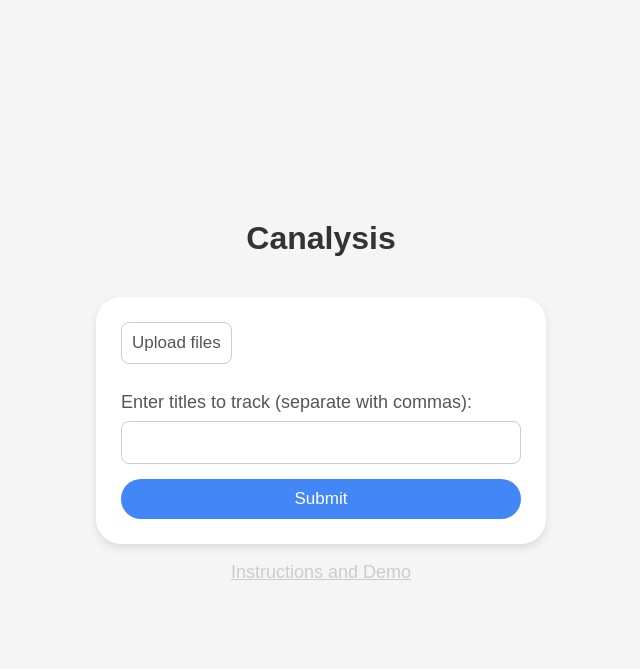
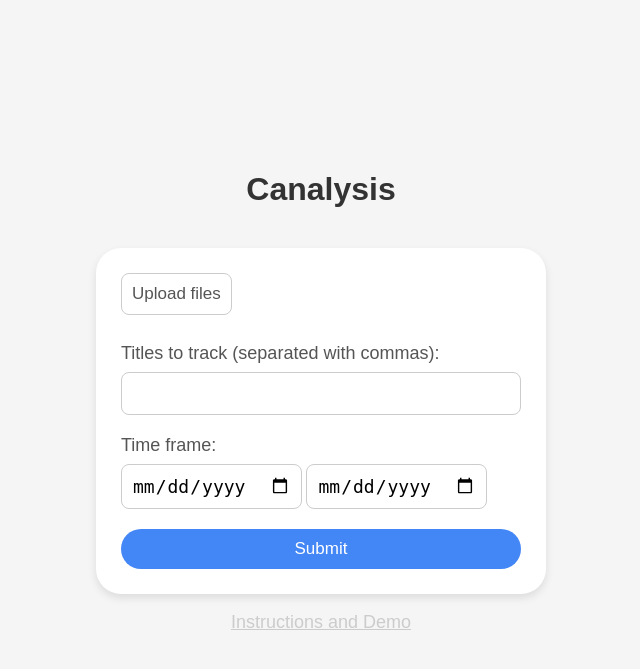
Before and after one commit to noelkronenberg/canalysis, a Flask app: page / in a window 1280 px wide. Shown: the top 669 px of the page, without its empty margins (319-959 px from the left). Run offline with Flask 3, Linux system fonts and the light colour scheme.

Commit message:
fixed recurring tasks, added time frame

```diff
--- a/app.py
+++ b/app.py
@@ -1,12 +1,17 @@
 from flask import Flask, render_template, request
 from icalendar import Calendar
+import recurring_ical_events
+import datetime
 
 app = Flask(__name__)
 
-def calculate_hours(ical_data, titles):
+def calculate_hours(ical_data, titles, time_frame):
     total_hours = {title: 0 for title in titles} # placeholder dictionary
+    # format start and end date
+    start_date = datetime.datetime.strptime(time_frame[0], '%Y-%m-%d').date() # reference: https://stackoverflow.com/a/46468667
+    end_date = datetime.datetime.strptime(time_frame[1], '%Y-%m-%d').date() + datetime.timedelta(days=1) # add one day to include end date (reference: https://stackoverflow.com/a/3240493)
     # iterate through all events
-    for event in Calendar.from_ical(ical_data).walk('VEVENT'):
+    for event in recurring_ical_events.of(Calendar.from_ical(ical_data)).between(start_date, end_date): # reference: https://stackoverflow.com/a/70479313
         summary = event.get('SUMMARY')
         # iterate through all requested titles
         for title in titles:
@@ -16,12 +21,12 @@ def calculate_hours(ical_data, titles):
                 total_hours[title] += (end_time - start_time).total_seconds() / 3600 # calculate and assign duration to title
     return total_hours
 
-def calculate_hours_files(files, titles):
+def calculate_hours_files(files, titles, time_frame):
     total_hours = {title: 0 for title in titles} # placeholder dictionary
     # iterate through all files
     for file in files:
         # calculate and update total hours (of current file) for each title
-        for title, hours in calculate_hours(file.read(), titles).items():
+        for title, hours in calculate_hours(file.read(), titles, time_frame).items():
             total_hours[title] += hours
     return total_hours
 
@@ -30,7 +35,9 @@ def index():
     if request.method == 'POST':
         files = request.files.getlist('ical_files') # get files
         titles = [item.strip() for item in request.form.get('titles').split(',')] # get requested titles
-        total_hours = calculate_hours_files(files, titles)
+        from_date = request.form['from'] # get start date
+        to_date = request.form['to'] # get end date
+        total_hours = calculate_hours_files(files, titles, (from_date, to_date))
         return render_template('result.html', data=total_hours)
     return render_template('index.html')
 
--- a/static/css/main.css
+++ b/static/css/main.css
@@ -62,6 +62,7 @@ input, p, label {
 
 label.file-input {
     display: inline-block;
+    width: fit-content;
     padding: 10px;
     border: var(--border-1);
     border-radius: var(--border-radius-3);
@@ -70,16 +71,17 @@ label.file-input {
     cursor: pointer;
 }
 
-label.text-input {
-    margin-top: 20px;
+form {
+    display: flex;
+    flex-direction: column;
+    gap: 20px;
 }
 
 input[type="file"] {
     display: none;
 }
 
-input[type="text"] {
-    margin-bottom: 15px;
+input[type="text"], input[type="date"] {
     border: var(--border-1);
     border-radius: var(--border-radius-3);
 }
@@ -93,10 +95,15 @@ input[type="submit"] {
 }
 
 input[type="text"],
+input[type="submit"],
+input[type="date"] {
+    box-sizing: border-box;
+    padding: 10px;
+}
+
+input[type="text"],
 input[type="submit"] {
-    box-sizing: border-box;
     width: 100%;
-    padding: 10px;
 }
 
 input[type="submit"], label.file-input {
--- a/templates/index.html
+++ b/templates/index.html
@@ -20,8 +20,16 @@
                         <input type="file" name="ical_files" id="ical_files" accept=".ics" multiple style="display: none;" onchange="displayFileNames(this)" required>
                     </label>
 
-                    <label for="titles" class="text-input">Enter titles to track (separate with commas):</label>
-                    <input type="text" name="titles" required>
+                    <div>
+                        <label for="titles" class="text-input">Titles to track (separated with commas):</label>
+                        <input type="text" name="titles" required>
+                    </div>
+
+                    <div>
+                        <label for="from" class="date-input">Time frame:</label>
+                        <input type="date" name="from" placeholder="YYYY-MM-DD" required>
+                        <input type="date" name="to" placeholder="YYYY-MM-DD" required>
+                    </div>
 
                     <input type="submit" value="Submit">
                 </form>
```
